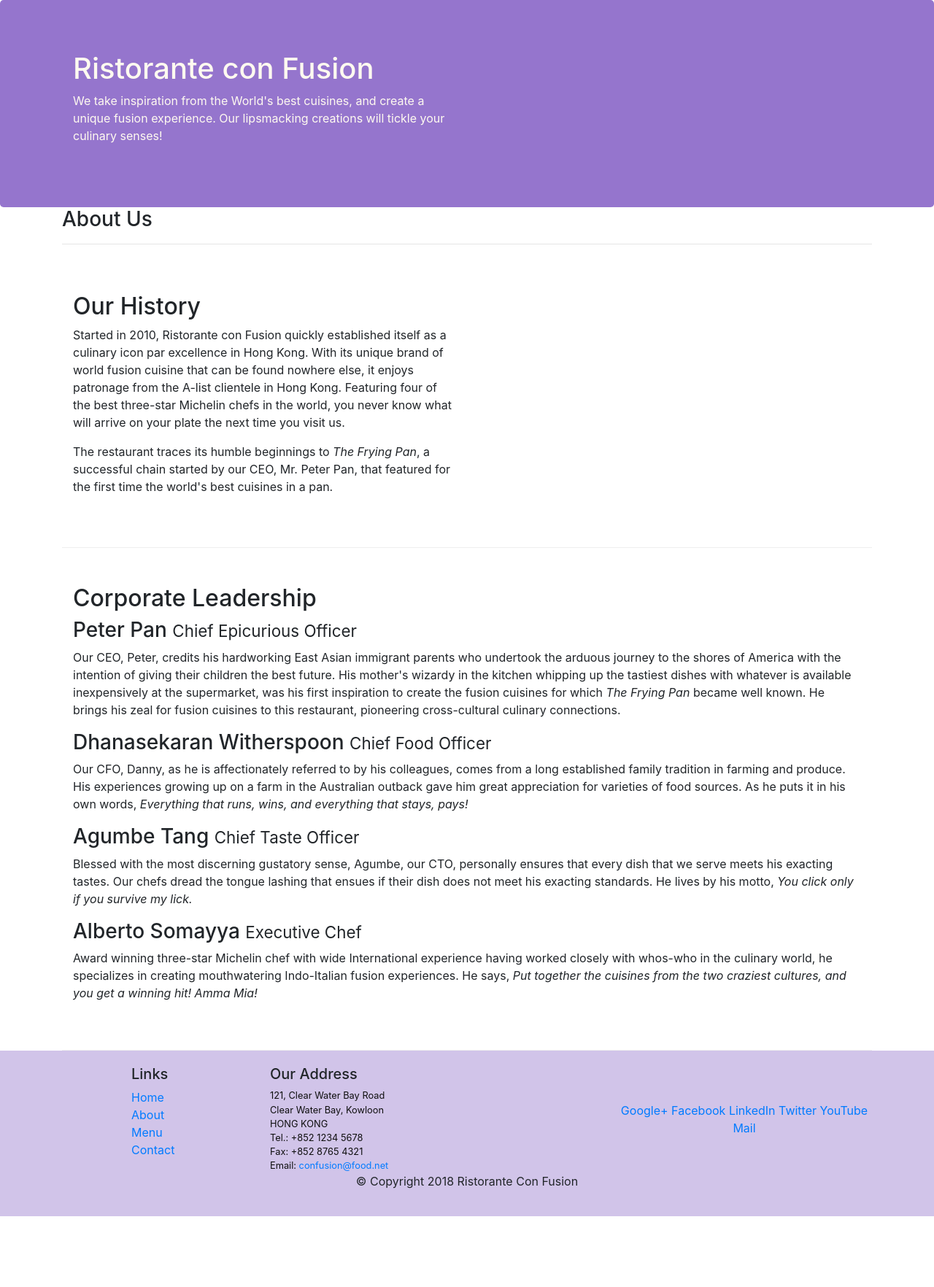
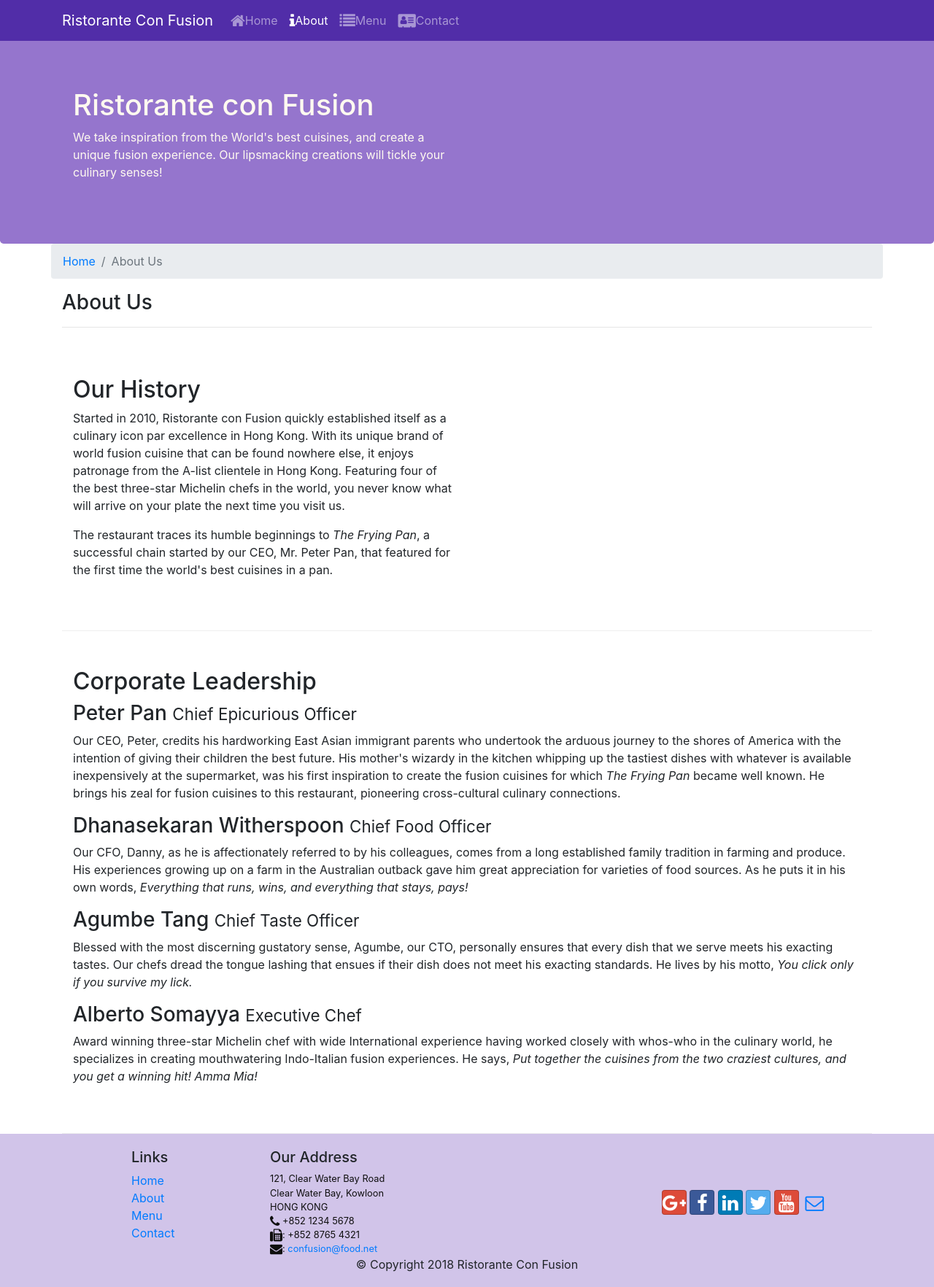
Before and after one commit to AlaaEzzeldin/BootstrapCourse-Restaurant, a website: page aboutus.html in a window 1280 px wide. Shown: the whole page at 73% size. Before the commit the page ends 1667 px from the top, so only its background shows below. Drawn offline with nearby package versions, Linux system fonts and the light colour scheme.

Commit message:
week2 exercise1

```diff
--- a/aboutus.html
+++ b/aboutus.html
@@ -9,12 +9,30 @@
 
     <!-- Bootstrap CSS -->
     <link rel="stylesheet" href="node_modules/bootstrap/dist/css/bootstrap.min.css">
+    <link rel="stylesheet" href="node_modules/font-awesome/css/font-awesome.css">
+    <link rel="stylesheet" href="node_modules/bootstrap-social/bootstrap-social.css">
     <link href="css/styles.css" rel="stylesheet">
     <title>Ristorante Con Fusion: About Us</title>
 
 </head>
 
 <body>
+    <nav class="navbar navbar-dark navbar-expand-sm fixed-top">
+        <div class="container">
+            <button class="navbar-toggler" type="button" data-toggle="collapse" data-target="#Navbar">
+                <span class="navbar-toggler-icon"></span>
+            </button>
+            <a class="navbar-brand" href="#">Ristorante Con Fusion</a>
+            <div class="collapse navbar-collapse" id="Navbar">
+                <ul class="navbar-nav mr-auto">
+                    <li class="nav-item"><a class="nav-link" href="/index.html"><span class="fa fa-home fa-lg"></span>Home</a></li>
+                    <li class="nav-item active"><a class="nav-link" href="#"><span class="fa fa-info fa-lg"></span>About</a></li>
+                    <li class="nav-item"><a class="nav-link" href="#"><span class="fa fa-list fa-lg"></span>Menu</a></li>
+                    <li class="nav-item"><a class="nav-link" href="#"><span class="fa fa-address-card fa-lg"></span>Contact</a></li>
+                </ul>
+            </div>
+        </div>
+    </nav>
 
     <header class="jumbotron">
         <div class="container">
@@ -32,6 +50,10 @@
 
     <div class="container">
         <div class="row">
+            <ol class="col-12 breadcrumb">
+                <li class="breadcrumb-item"><a href="./index.html">Home</a></li>
+                <li class="breadcrumb-item active">About Us</li>
+            </ol>
             <div class="col-12">
                 <h3>About Us</h3>
                 <hr>
@@ -137,19 +159,19 @@
                         121, Clear Water Bay Road<br>
                         Clear Water Bay, Kowloon<br>
                         HONG KONG<br>
-                        Tel.: +852 1234 5678<br>
-                        Fax: +852 8765 4321<br>
-                        Email: <a href="mailto:confusion@food.net">confusion@food.net</a>
+                        <i class="fa fa-phone fa-lg"></i> +852 1234 5678<br>
+                        <i class="fa fa-fax fa-lg"></i>: +852 8765 4321<br>
+                        <i class="fa fa-envelope fa-lg"></i>: <a href="mailto:confusion@food.net">confusion@food.net</a>
                     </address>
                 </div>
                 <div class="col-12 col-sm-4 align-self-center">
                     <div class="text-center">
-                        <a href="http://google.com/+">Google+</a>
-                        <a href="http://www.facebook.com/profile.php?id=">Facebook</a>
-                        <a href="http://www.linkedin.com/in/">LinkedIn</a>
-                        <a href="http://twitter.com/">Twitter</a>
-                        <a href="http://youtube.com/">YouTube</a>
-                        <a href="mailto:">Mail</a>
+                        <a class="btn btn-social-icon btn-google" href="http://google.com/+"><i class="fa fa-google-plus"></i></a>
+                        <a class="btn btn-social-icon btn-facebook" href="http://www.facebook.com/profile.php?id="><i class="fa fa-facebook"></i></a>
+                        <a class="btn btn-social-icon btn-linkedin" href="http://www.linkedin.com/in/"><i class="fa fa-linkedin"></i></a>
+                        <a class="btn btn-social-icon btn-twitter" href="http://twitter.com/"><i class="fa fa-twitter"></i></a>
+                        <a class="btn btn-social-icon btn-google" href="http://youtube.com/"><i class="fa fa-youtube"></i></a>
+                        <a class="btn btn-social-icon" href="mailto:"><i class="fa fa-envelope-o"></i></a>
                     </div>
                 </div>
             </div>
--- a/css/styles.css
+++ b/css/styles.css
@@ -28,3 +28,12 @@ address{
     margin:0px;
     color:#0f0f0f;
 }
+
+body{
+    padding:50px 0px 0px 0px;
+    z-index:0;
+}
+
+.navbar-dark {
+     background-color: #512DA8;
+}
--- a/package.json
+++ b/package.json
@@ -14,6 +14,9 @@
     "lite-server": "^2.3.0"
   },
   "dependencies": {
-    "bootstrap": "^4.0.0"
+    "bootstrap": "^4.0.0",
+    "bootstrap-social": "^5.1.1",
+    "font-awesome": "^4.7.0",
+    "jquery": "^3.3.1"
   }
 }
```
Also changed, not shown: index.html (+42 -16 lines), 1 other file.
